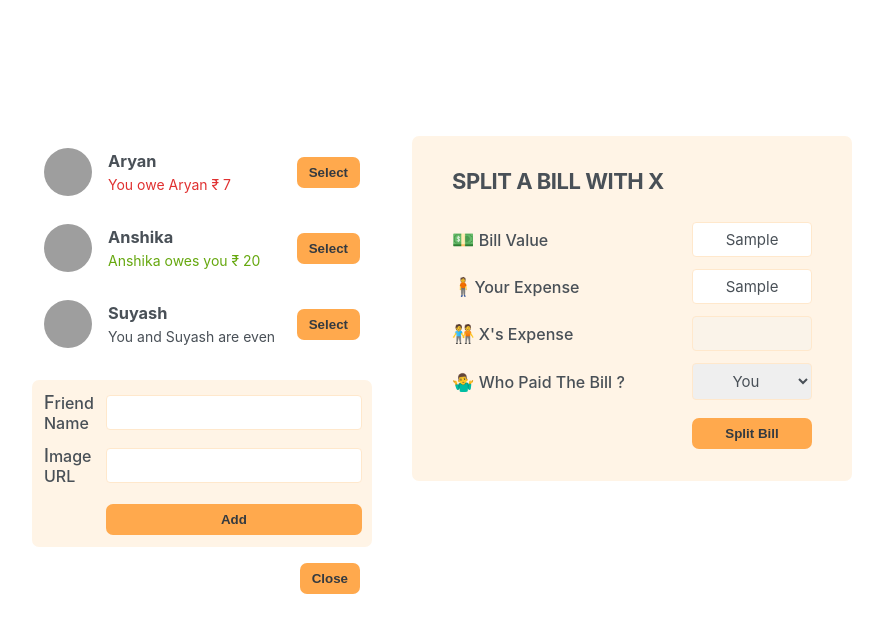
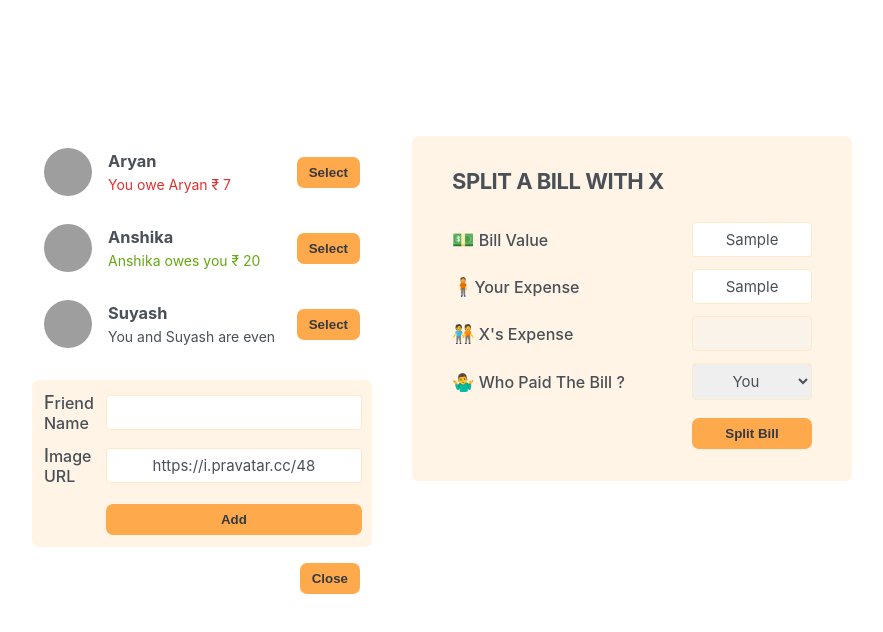
Before and after one commit to AnushkJain2201/eat_n_split, a React (Create React App) app: page / in a window 1280 px wide. Both pictures are taken after typing "Sample", "Sample" into the empty fields and a click on the button "Add Friend". Shown: the top 632 px of the page, without its empty margins (198-1081 px from the left). Built offline with nearby package versions, Linux system fonts and the light colour scheme; grey boxes are pictures that could not be loaded.

Commit message:
feat:form of adding friend done

```diff
--- a/src/App.js
+++ b/src/App.js
@@ -22,17 +22,24 @@
 ];
 
 function App() {
+  // The first state is the array of friends that we had added;
+  const [friends, setFriends] = useState(initialFriends);
   const [showAddFriend, setShowAddFriend] = useState(false);
 
   const handleShowAddFriend = () => {
     setShowAddFriend((currShowAddFriend) => !currShowAddFriend);
   }
 
+  const handleAddFriend = (friend) => {
+    setFriends((currFriends) => [...currFriends, friend]);
+    setShowAddFriend(false);
+  }
+
   return (
     <div className="app">
       <div className="sidebar">
-        <FriendsList />
-        {showAddFriend && <FormAddFriend />}
+        <FriendsList friends={friends} />
+        {showAddFriend && <FormAddFriend handleAddFriend={handleAddFriend} />}
         <Button onClick={handleShowAddFriend}>{showAddFriend ? "Close" : "Add Friend"}</Button>
       </div>
 
@@ -43,8 +50,8 @@
 
 export default App;
 
-const FriendsList = () => {
-  const friends = initialFriends;
+const FriendsList = ({friends}) => {
+
 
   return(
     <ul>
@@ -78,15 +85,37 @@
   );
 }
 
-const FormAddFriend = () => {
+const FormAddFriend = ({handleAddFriend}) => {
+  const[name, setName] = useState('');
+  const[image, setImage] = useState('https://i.pravatar.cc/48');
+
+  const handleSubmit = (e) => {
+    e.preventDefault();
+
+    if(!name || !image) return;
+
+    const id = crypto.randomUUID();
+    const newFriend = {
+      id,
+      name,
+      image: `${image}?=${id}`,
+      balance: 0
+    };
+
+    setName("");
+    setImage("https://i.pravatar.cc/48");
+
+    handleAddFriend(newFriend);
+  }
+
   return (
     <>
-      <form className="form-add-friend">
+      <form className="form-add-friend" onSubmit={handleSubmit}>
         <label>Friend Name</label>
-        <input type="text" />
+        <input type="text" value={name} onChange={(e) => setName(e.target.value)} />
 
         <label>Image URL</label>
-        <input type="text" />
+        <input type="text" value={image}  onChange={(e) => setImage(e.target.value)}/>
 
         <Button>Add</Button>
       </form>
```
